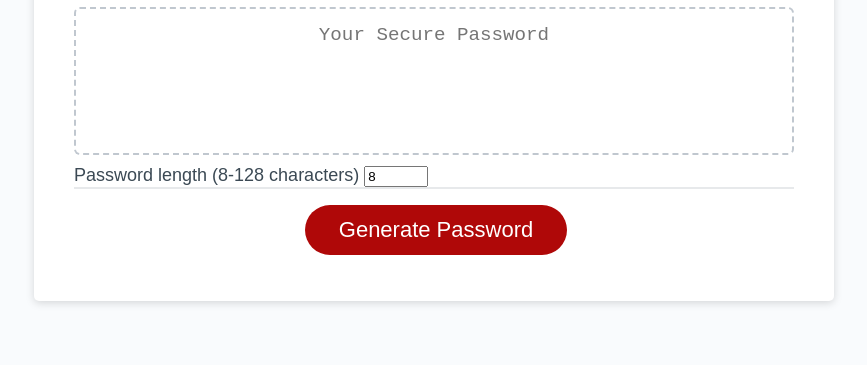
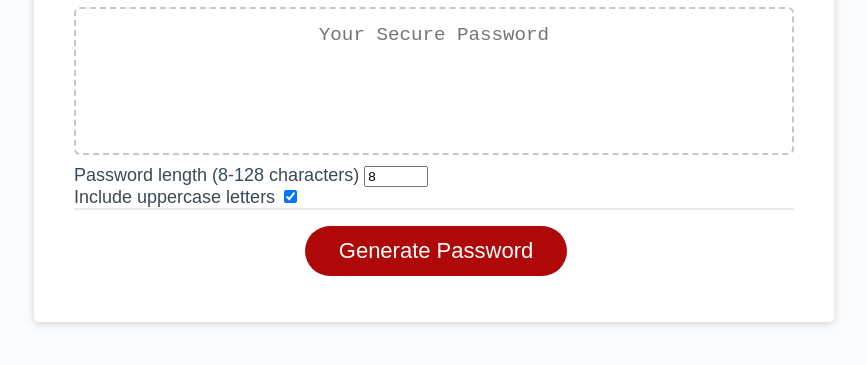
Before and after one commit to koreanstig/week3jspassword, a plain HTML site: page index.html in a window 1280 px wide. Shown: the part 241-606 px from the top of the page, without its empty margins (206-1073 px from the left). Drawn offline with Linux system fonts and the light colour scheme.

Commit message:
added more parameters (uppercase) to settings div

```diff
--- a/index.html
+++ b/index.html
@@ -26,6 +26,10 @@
             <label>Password length (8-128 characters)</label>
             <input type="number" id="length" min='8' max='128' value='8' />
           </div>
+          <div class="setting">
+            <label>Include uppercase letters</label>
+            <input type="checkbox" id="uppercase" checked />
+          </div>
         </div>
 
       </div>
```
